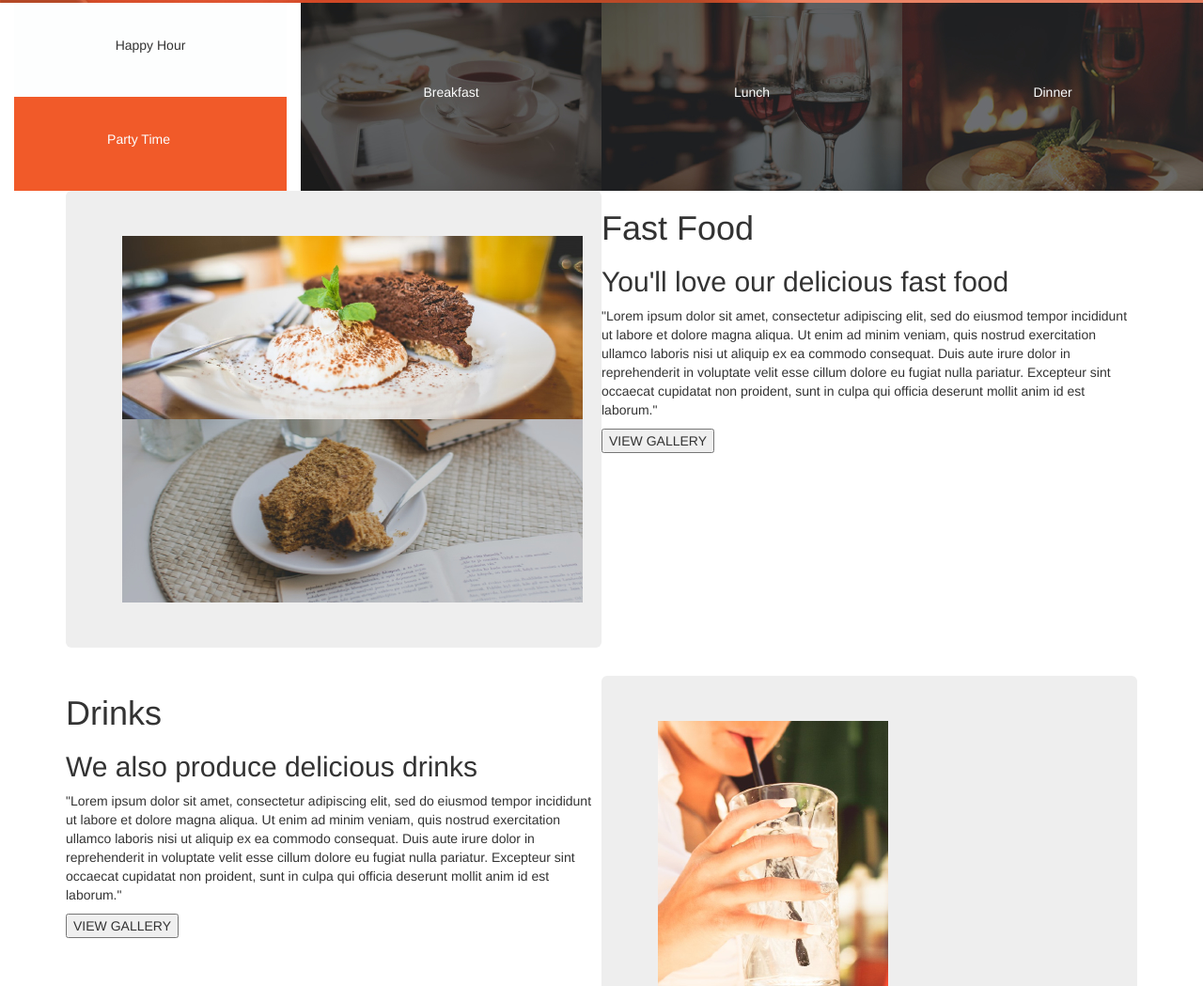
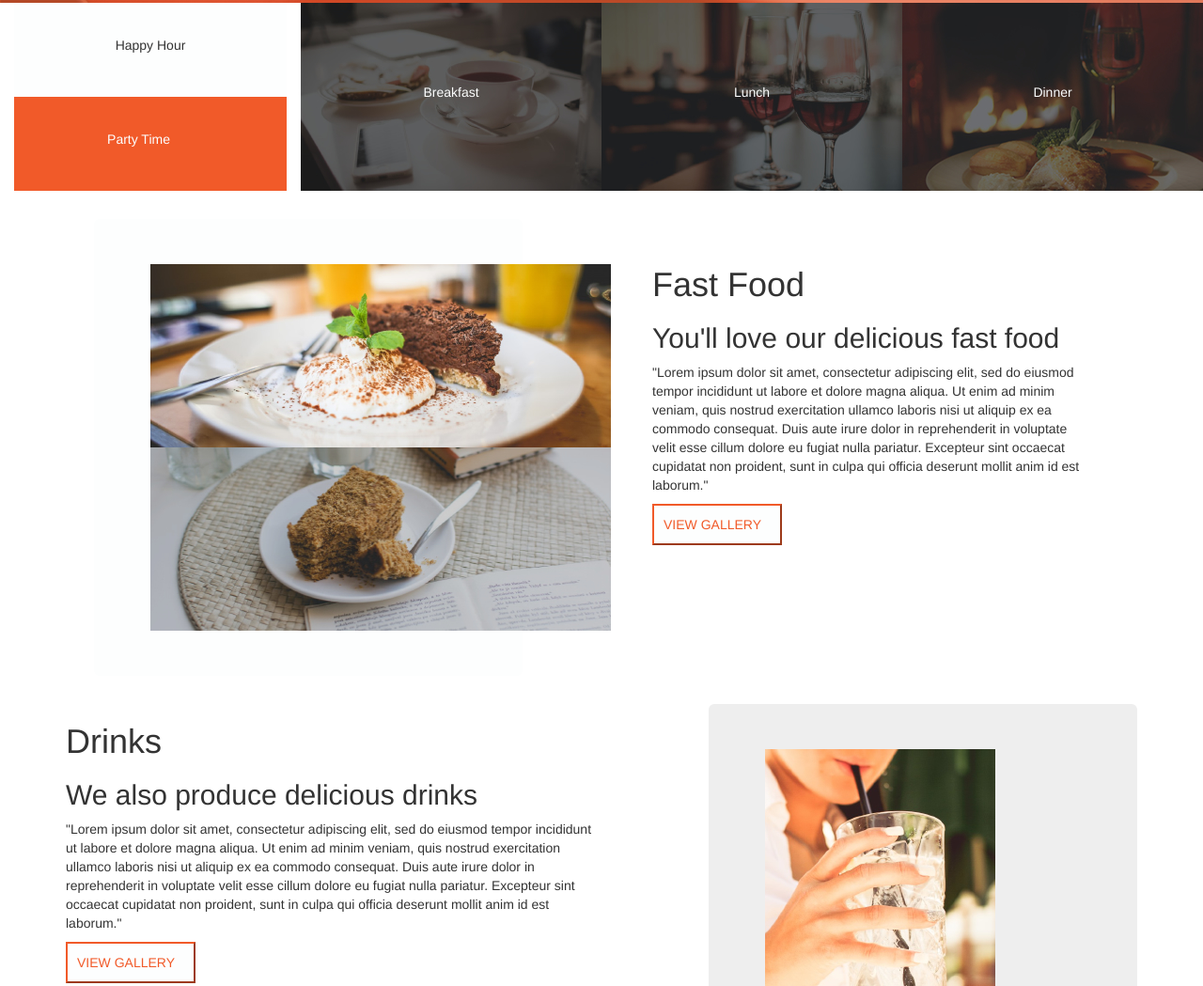
Before and after one commit to sami-mai/anitas-kitchen-IP, a plain HTML site: page index.html in a window 1280 px wide. Shown: the part 623-1672 px from the top of the page at 94% size. Drawn offline with nearby package versions, Linux system fonts and the light colour scheme.

Commit message:
second section updated

```diff
--- a/css/styles.css
+++ b/css/styles.css
@@ -1,3 +1,8 @@
+html {
+  font: "slab" serif;
+  font-family: "Arvo", serif;
+}
+
 .hamburger {
   text-align: left;
 }
@@ -54,14 +59,27 @@
   padding: 85px;
 }
 
-.fastfood {
+#fastfood {
   float: right;
-  width: 50%;
+  width: 40%;
+  margin: 60px;
+  text-align: left;
 }
 
-.jumbotron {
+#FF {
   float: left;
-  width: 50%;
+  width: 40%;
+  margin: 30px;
+  text-align: center;
+  background-color: #FDFEFE;
+}
+
+#viewGallery {
+  color: #F15A29;
+  border-color: #F15A29;
+  background-color: #FDFEFE;
+  padding: 10px;
+  padding-right: 20px;
 }
 
 .drinks {
@@ -71,7 +89,7 @@
 
 #drinks {
   float: right;
-  width: 50%;
+  width: 40%;
 }
 
 .main-section {
--- a/index.html
+++ b/index.html
@@ -7,6 +7,7 @@
   <link href="css/styles.css" rel="stylesheet" type="text/css">
   <script src="https://code.jquery.com/jquery-3.2.1.min.js" integrity="sha256-hwg4gsxgFZhOsEEamdOYGBf13FyQuiTwlAQgxVSNgt4=" crossorigin="anonymous"></script>
   <script src="js/scripts.js"></script>
+  <link href="https://fonts.googleapis.com/css?family=Arvo" rel="stylesheet">
   <title>Anita's Kitchen</title>
 </head>
 
@@ -61,7 +62,7 @@
     <div class="main-section">
       <div class="container">
         <div class="rows">
-          <div class="fastfood">
+          <div id="fastfood">
             <h1>Fast Food</h1>
             <h2>You'll love our delicious fast food</h2>
             <p>
@@ -70,7 +71,7 @@
             </p>
             <button id="viewGallery" type="button" name="button">VIEW GALLERY</button>
           </div>
-          <div class="jumbotron">
+          <div id="FF" class="jumbotron">
             <img src="img/fastFood1.jpg" alt="">
             <img src="img/fastFood2.jpg" alt="">
           </div>
@@ -88,8 +89,8 @@
             <button id="viewGallery" type="button" name="button">VIEW GALLERY</button>
           </div>
           <div id="drinks" class="jumbotron">
-            <img src="img/drink1.jpg" alt="">
-            <img src="img/drink2.jpg" alt="">
+            <img src="img/drink1.jpg" alt="photo of drinks">
+            <img src="img/drink2.jpg" alt="photo of drinks">
           </div>
         </div>
       </div>
```
